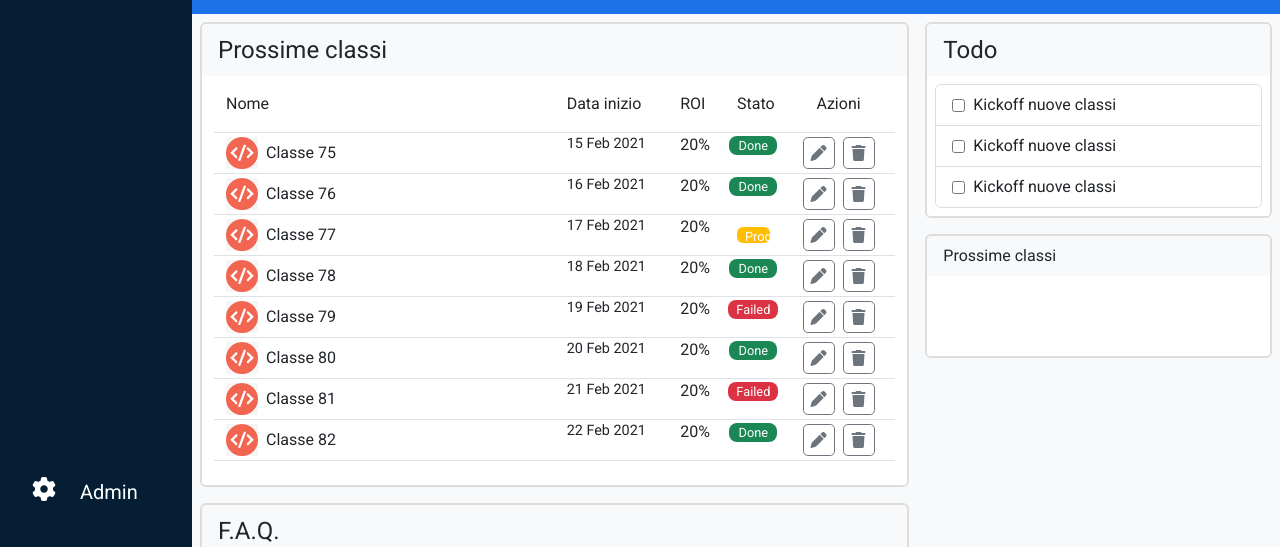
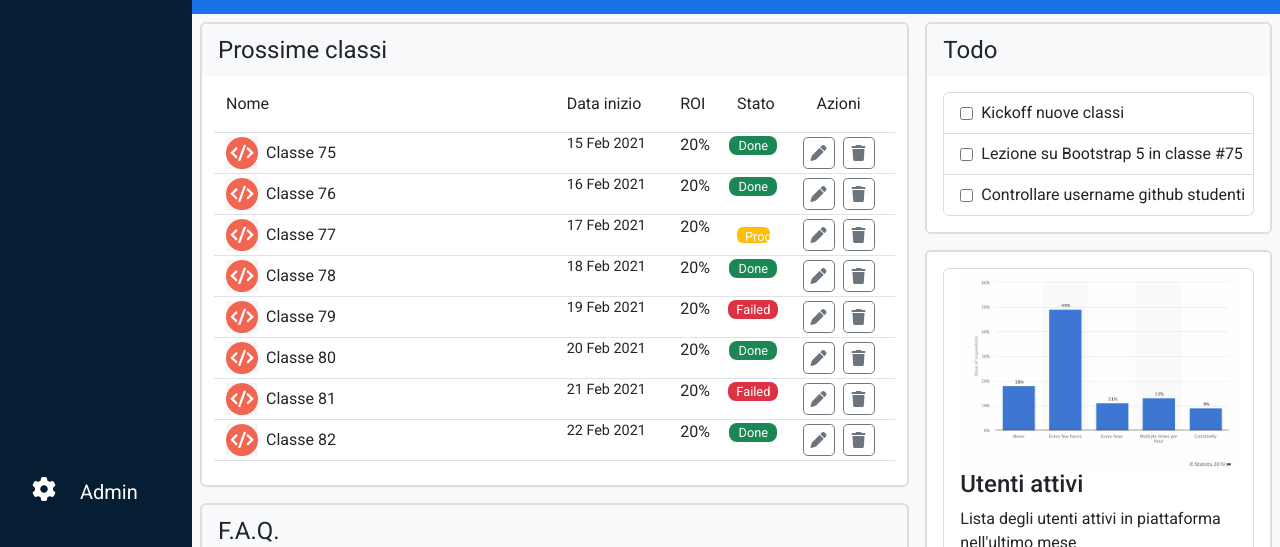
Before and after one commit to giordanofabrizii/html-css-bootstrap-dashboard, a plain HTML site: page index.html in a window 1280 px wide. Shown: the part 253-800 px from the top of the page. Drawn offline with nearby package versions, Linux system fonts and the light colour scheme.

Commit message:
added stats section

```diff
--- a/css/style.css
+++ b/css/style.css
@@ -102,7 +102,8 @@ img[alt="class-avatar"]{
     border: none;
 }
 
-.todo-container{
+.todo-container,
+.stats{
     border: 1px solid #dddddd;
 
 }
@@ -110,6 +111,10 @@ img[alt="class-avatar"]{
 .accordion .accordion-item:nth-child(2),
 .todo-item:nth-child(2){
     border-top: 1px solid #dddddd;
+    border-bottom: 1px solid #dddddd;
+}
+
+.stats > *:not(:last-child){
     border-bottom: 1px solid #dddddd;
 }
 
--- a/index.html
+++ b/index.html
@@ -280,20 +280,20 @@
                             <section class="rounded-2 overflow-hidden">
                                 <div class="title px-3">
                                     <p>Todo</p>
-                            </div>
-                                <div class="content p-2 b-white">
+                                </div>
+                                <div class="content p-3 b-white">
                                     <div class="rounded-2 overflow-hidden todo-container">
                                         <div class="d-flex align-items-center todo-item">
                                             <input class="ms-3" type="checkbox" name="kickoff" id="kickoff">
                                             <p class="my-2 ms-2">Kickoff nuove classi</p>
                                         </div>
                                         <div class="d-flex align-items-center todo-item">
-                                            <input class="ms-3" type="checkbox" name="kickoff" id="kickoff">
-                                            <p class="my-2 ms-2">Kickoff nuove classi</p>
+                                            <input class="ms-3" type="checkbox" name="lezione" id="lezione">
+                                            <p class="my-2 ms-2">Lezione su Bootstrap 5 in classe #75</p>
                                         </div>
                                         <div class="d-flex align-items-center todo-item">
-                                            <input class="ms-3" type="checkbox" name="kickoff" id="kickoff">
-                                            <p class="my-2 ms-2">Kickoff nuove classi</p>
+                                            <input class="ms-3" type="checkbox" name="github" id="github">
+                                            <p class="my-2 ms-2">Controllare username github studenti</p>
                                         </div>
                                     </div>
                                 </div>
@@ -301,11 +301,20 @@
                         </article>
                         <article class="p-2">
                             <section class="rounded-2 overflow-hidden">
-                                <div class="title py-2 px-3">
-                                    Prossime classi
-                                </div>
-                                <div class="content b-white">
-
+                                <div class="content p-3 b-white">
+                                    <div class="rounded-2 overflow-hidden stats">
+                                        <div class="px-3">
+                                            <img src="./img/stats.jpeg" class="w-100" alt="">
+                                            <h4>Utenti attivi</h4>
+                                            <p>Lista degli utenti attivi in piattaforma nell'ultimo mese</p>
+                                        </div>
+                                        <p class="m-0 py-2 px-3">Gennaio: 1200</p>
+                                        <p class="m-0 py-2 px-3">Febbraio: 800</p>
+                                        <p class="m-0 py-2 px-3">Marzo: 1500</p>
+                                        <div class="px-3 my-2">
+                                            <a href="google.com">Visualizza report approfondito</a>
+                                        </div>
+                                    </div>
                                 </div>
                             </section>
                         </article>
```
